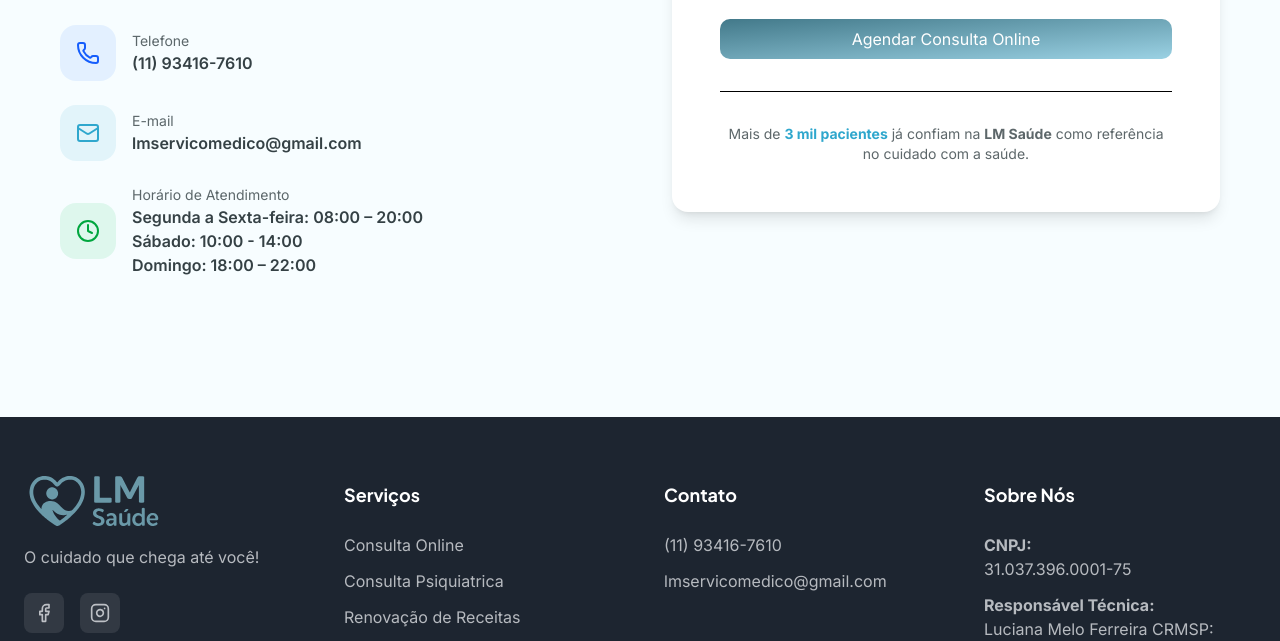
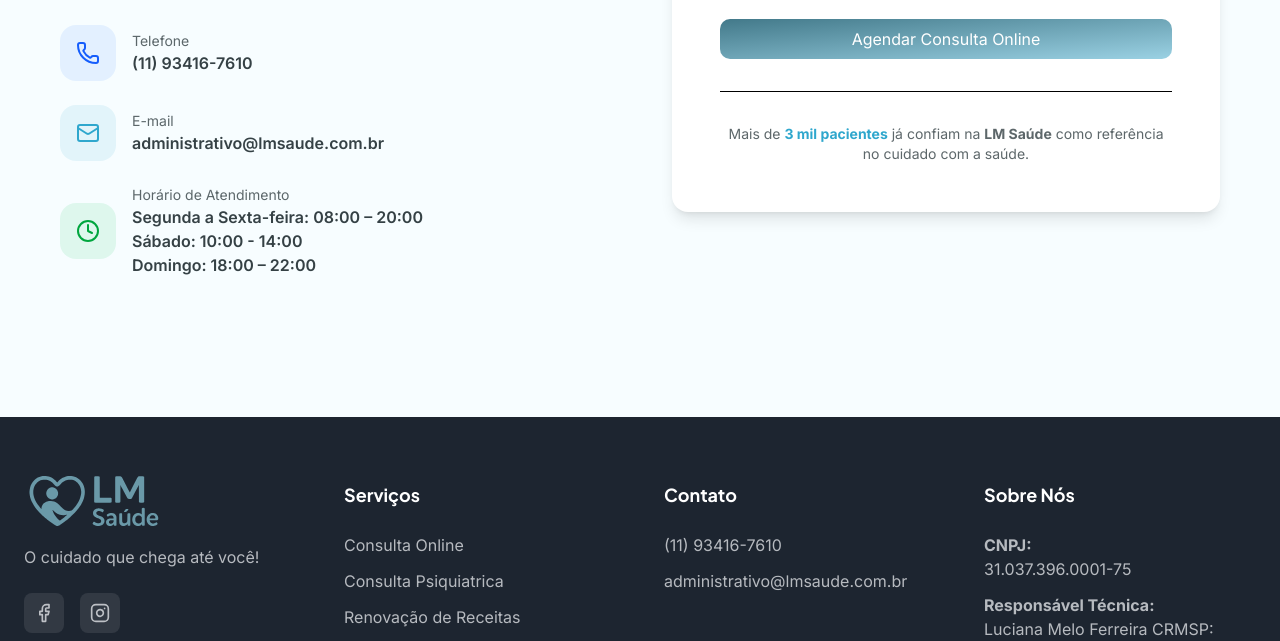
Before and after one commit to KaiqueAlbano/lmsaude, a React (Vite) app in the folder weblmsaude/: page / in a window 1280 px wide. Shown: the part 3643-4284 px from the top of the page. Built offline with nearby package versions, Linux system fonts and the light colour scheme.

Commit message:
ajsuta email

```diff
--- a/weblmsaude/src/page/Contact.tsx
+++ b/weblmsaude/src/page/Contact.tsx
@@ -81,8 +81,8 @@
                 </div>
                 <div>
                   <p className="text-sm text-blue-dark/80">E-mail</p>
-                  <p className="font-semibold text-blue-dark lg:max-w-[250px] break-words">
-                    lmservicomedico@gmail.com
+                  <p className="font-semibold text-blue-dark lg:max-w-[260px] break-words">
+                    administrativo@lmsaude.com.br
                   </p>
                 </div>
               </motion.div>
--- a/weblmsaude/src/page/rodape/Rodape.tsx
+++ b/weblmsaude/src/page/rodape/Rodape.tsx
@@ -147,7 +147,7 @@
               </li>
               <li className="lg:max-w-[350px]">
                 <a className="hover:text-accent transition-colors break-words">
-                  lmservicomedico@gmail.com
+                  administrativo@lmsaude.com.br
                 </a>
               </li>
             </ul>
```
